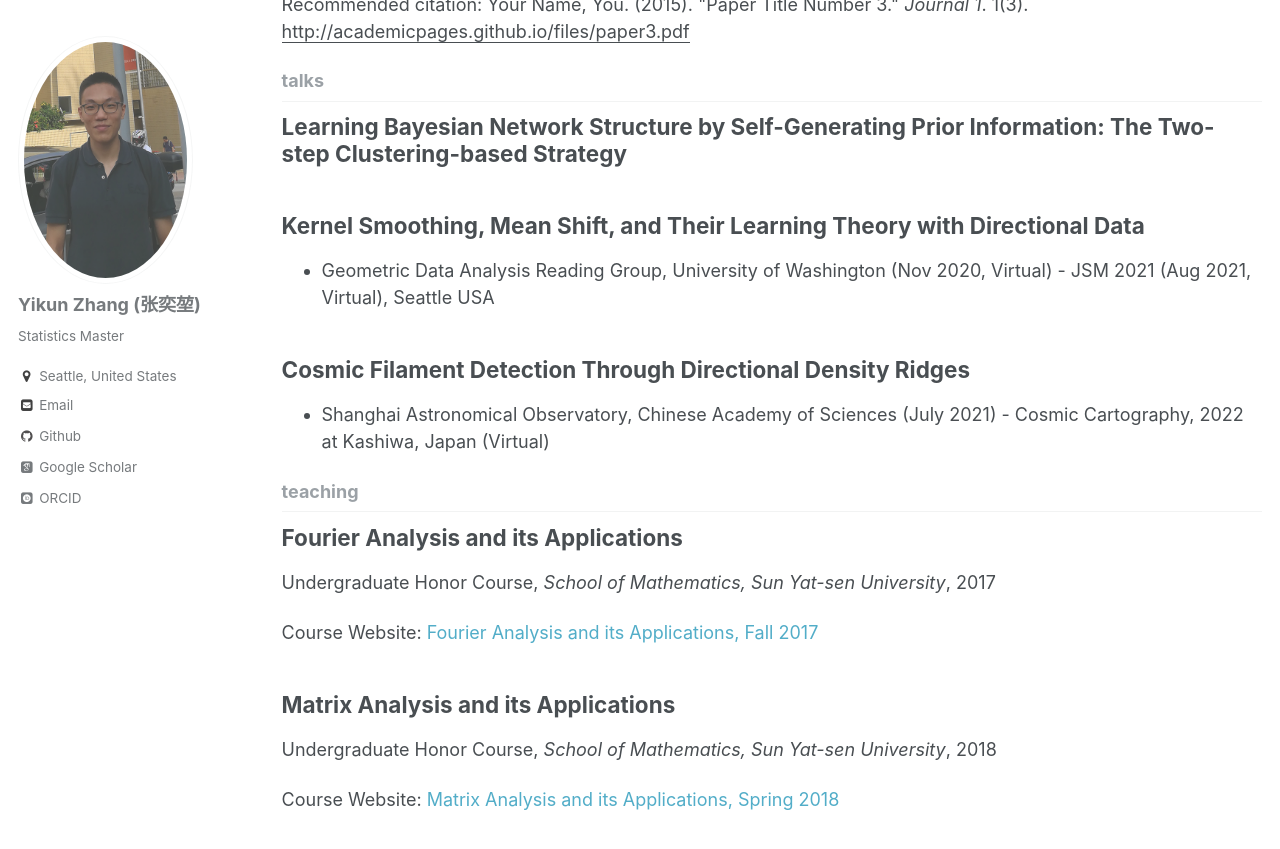
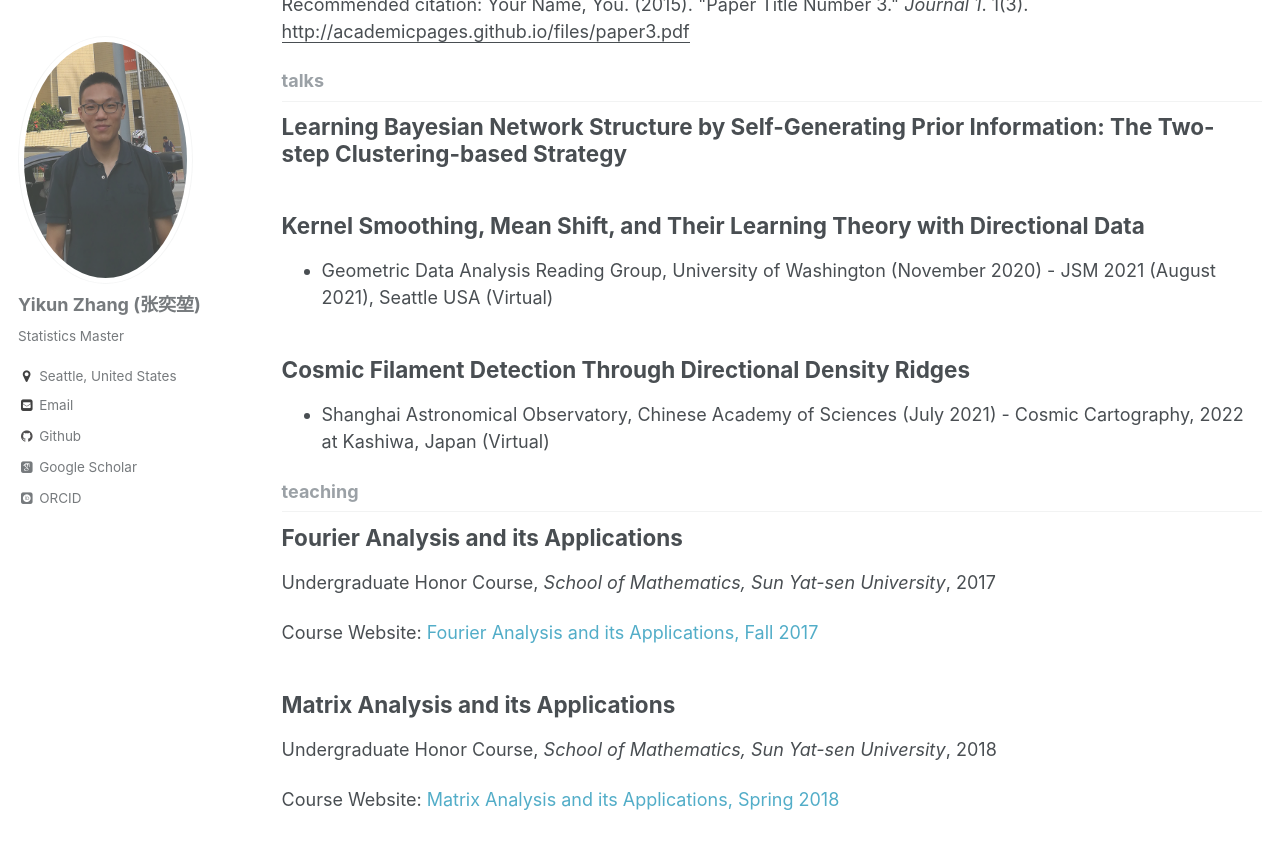
Before and after one commit to zhangyk8/zhangyk8.github.io, a Jekyll site: the page built from _pages/collection-archive.html, in a window 1280 px wide and 900 px high, scrolled down 1715 px. Shown: the top 849 px of the window. Built offline with Jekyll 4.4.1, drawn with Linux system fonts in a browser that asks for light colours; some web fonts are replaced.

Commit message:
Update talk-2.md

```diff
--- a/_talks/talk-2.md
+++ b/_talks/talk-2.md
@@ -5,8 +5,8 @@ collection: talks
 permalink: /talks/talk-2
 type: ""
 date: 2020-11-23
-excerpt: "- Geometric Data Analysis Reading Group, University of Washington (Nov 2020, Virtual)
-          - JSM 2021 (Aug 2021, Virtual), Seattle USA"
+excerpt: "- Geometric Data Analysis Reading Group, University of Washington (November 2020)
+          - JSM 2021 (August 2021), Seattle USA (Virtual)"
 ---
 
 ## Kernel Smoothing, Mean Shift, and Their Learning Theory with Directional Data
```
